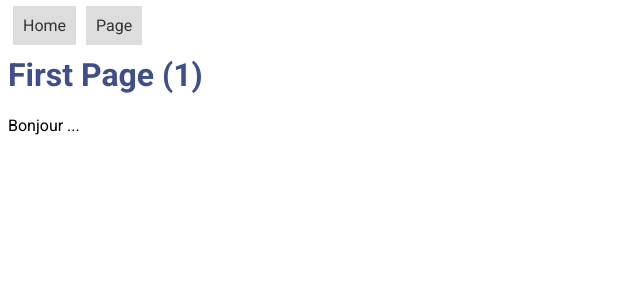
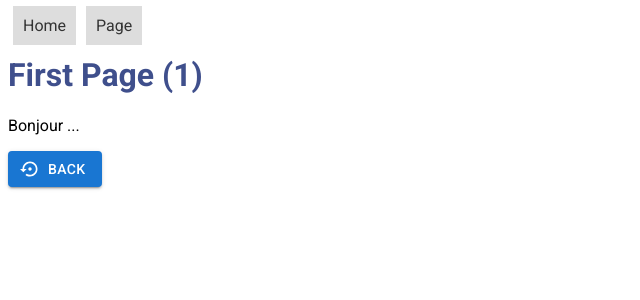
Before and after one commit to bigcakeSg/reactExperiment, a React (Create React App) app: page /first-page/1 in a window 1280 px wide. Shown: the top 300 px of the page, without its empty margins (0-640 px from the left). Built offline with nearby package versions, Linux system fonts and the light colour scheme; no server answers.

Commit message:
button icon

```diff
--- a/package.json
+++ b/package.json
@@ -3,6 +3,8 @@
   "version": "0.1.0",
   "private": true,
   "dependencies": {
+    "@emotion/react": "^11.11.1",
+    "@emotion/styled": "^11.11.0",
     "@fontsource/roboto": "^5.0.8",
     "@mui/icons-material": "^5.14.3",
     "@mui/material": "^5.14.5",
--- a/src/components/pages/FirstPage/index.js
+++ b/src/components/pages/FirstPage/index.js
@@ -1,5 +1,7 @@
 import { Link } from 'react-router-dom';
 import { useFirstPage } from './hooks';
+import { Button } from '@mui/material';
+import SettingsBackupRestoreIcon from '@mui/icons-material/SettingsBackupRestore';
 
 const FirstPage = () => {
   const { name, loading, userId } = useFirstPage();
@@ -7,7 +9,12 @@ const FirstPage = () => {
   return (
     <>
       <h1>First Page ({userId})</h1>
-      <div>Bonjour {loading ? '...' : name}</div>
+      <p>Bonjour {loading ? '...' : name}</p>
+      <Link to={`/`}>
+        <Button variant="contained" startIcon={<SettingsBackupRestoreIcon />}>
+          Back
+        </Button>
+      </Link>
     </>
   );
 };
```
Also changed, not shown: installation.txt, 1 other file (tests, documents, lock files or other folders).
